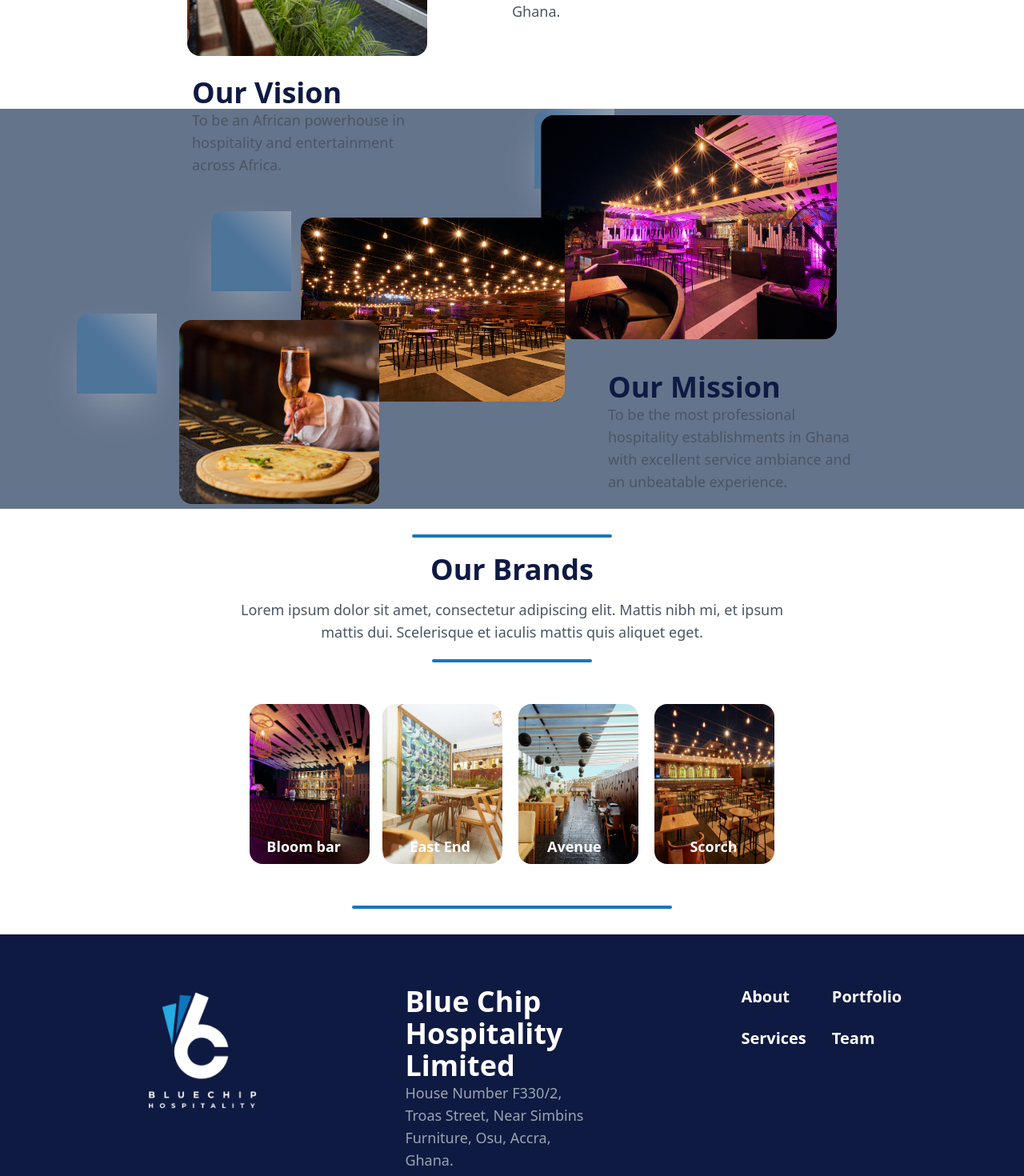
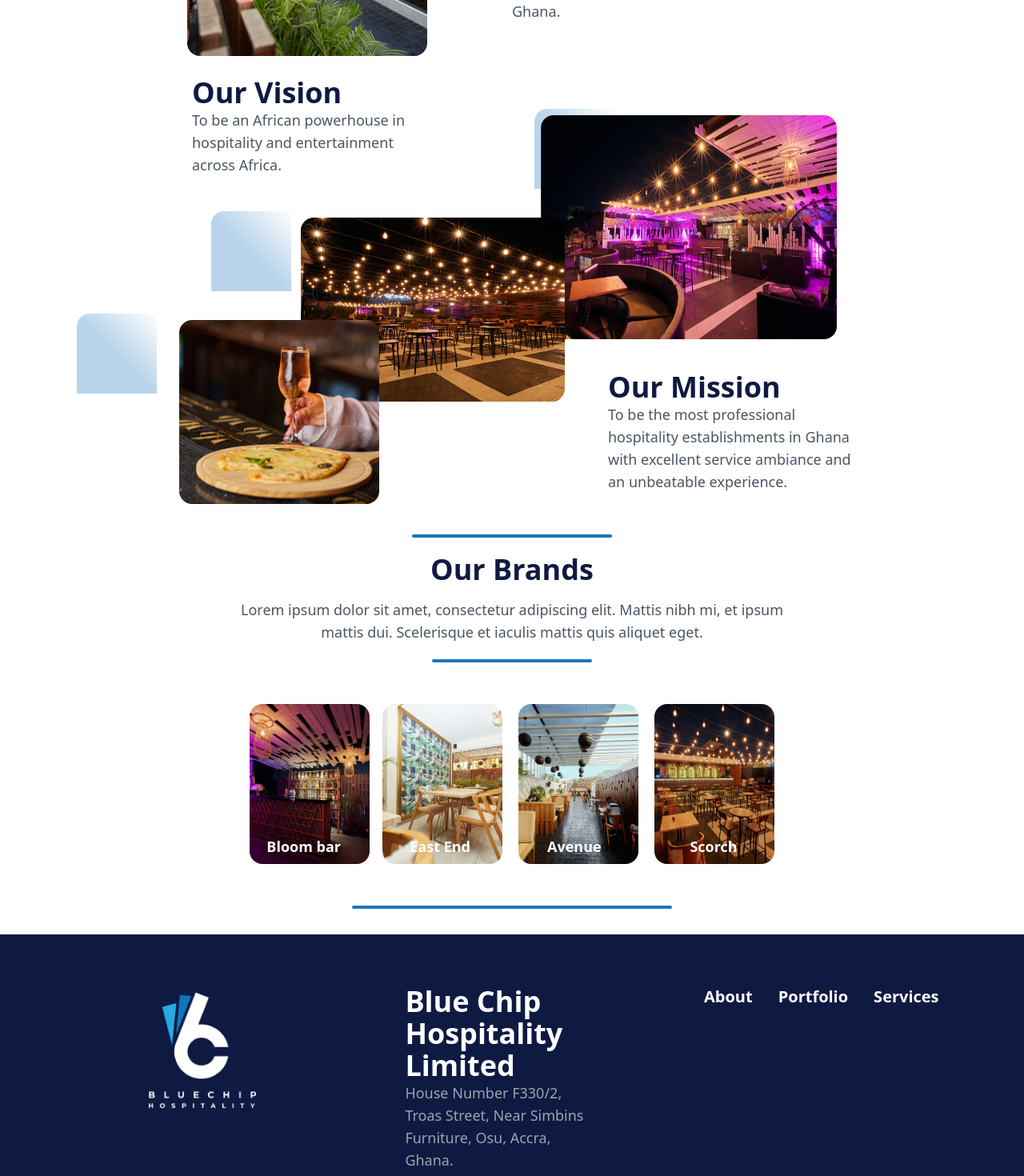
Before and after one commit to agathambrose/bluechip_hospitality, a Next.js app: page / in a window 1280 px wide. Shown: the part 800-2270 px from the top of the page at 80% size. Built offline with nearby package versions, Linux system fonts and the light colour scheme; a small style sheet from the web is missing.

Commit message:
Tweaked the website to not use certain links

```diff
--- a/src/components/Footer.tsx
+++ b/src/components/Footer.tsx
@@ -32,11 +32,6 @@
 								<a>About</a>
 							</Link>
 						</div>
-						<div>
-							<Link href="/services">
-								<a>Services</a>
-							</Link>
-						</div>
 					</div>
 					<div className="md:flex md:flex-col font-semibold text-lg md:text-xl md:space-y-6">
 						<div>
@@ -44,9 +39,11 @@
 								<a>Portfolio</a>
 							</Link>
 						</div>
+					</div>
+					<div className="md:flex md:flex-col font-semibold text-lg md:text-xl md:space-y-6">
 						<div>
-							<Link href="/team">
-								<a>Team</a>
+							<Link href="/services">
+								<a>Services</a>
 							</Link>
 						</div>
 					</div>
--- a/src/components/Navbar.tsx
+++ b/src/components/Navbar.tsx
@@ -100,7 +100,7 @@
 							<a>Portfolio</a>
 						</Link>
 					</div>
-					<div
+					{/* <div
 						className={`${
 							props.contact_us === "contact us"
 								? "focus:text-primary-color text-primary-color"
@@ -121,7 +121,7 @@
 						<Link href="/team">
 							<a>Team</a>
 						</Link>
-					</div>
+					</div> */}
 				</div>
 			</div>
 			<Transition.Root show={open} as={Fragment}>
--- a/src/pages/index.tsx
+++ b/src/pages/index.tsx
@@ -101,7 +101,7 @@
 										</div>
 									</div>
 								</div>
-								<div className="relative min-h-[500px] w-full bg-slate-500 justify-center">
+								<div className="relative min-h-[500px] w-full justify-center">
 									<div className="w-3/5 bg-slate-300 flex justify-center">
 										<div className="hidden absolute -top-10 lg:left-28 xl:left-60 md:left-20 md:block text-gray-600 lg:w-2/5 md:w-2/5">
 											<h3 className="text-4xl font-black text-secondary-color">
```
